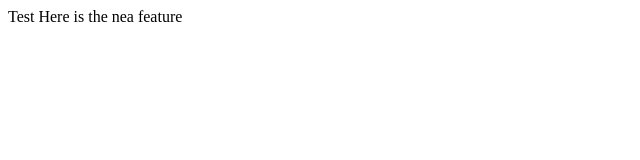
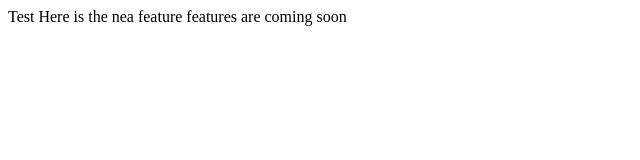
Before and after one commit to aadial96/Indexad, a plain HTML site: page index.html in a window 1280 px wide. Shown: the whole page, without its empty margins (0-640 px from the left). Drawn offline with Linux system fonts and the light colour scheme.

Commit message:
new branch contents

```diff
--- a/index.html
+++ b/index.html
@@ -7,5 +7,6 @@
 <body>
 	Test
 	Here is the nea feature
+	features are coming soon
 </body>
 </html>
```
